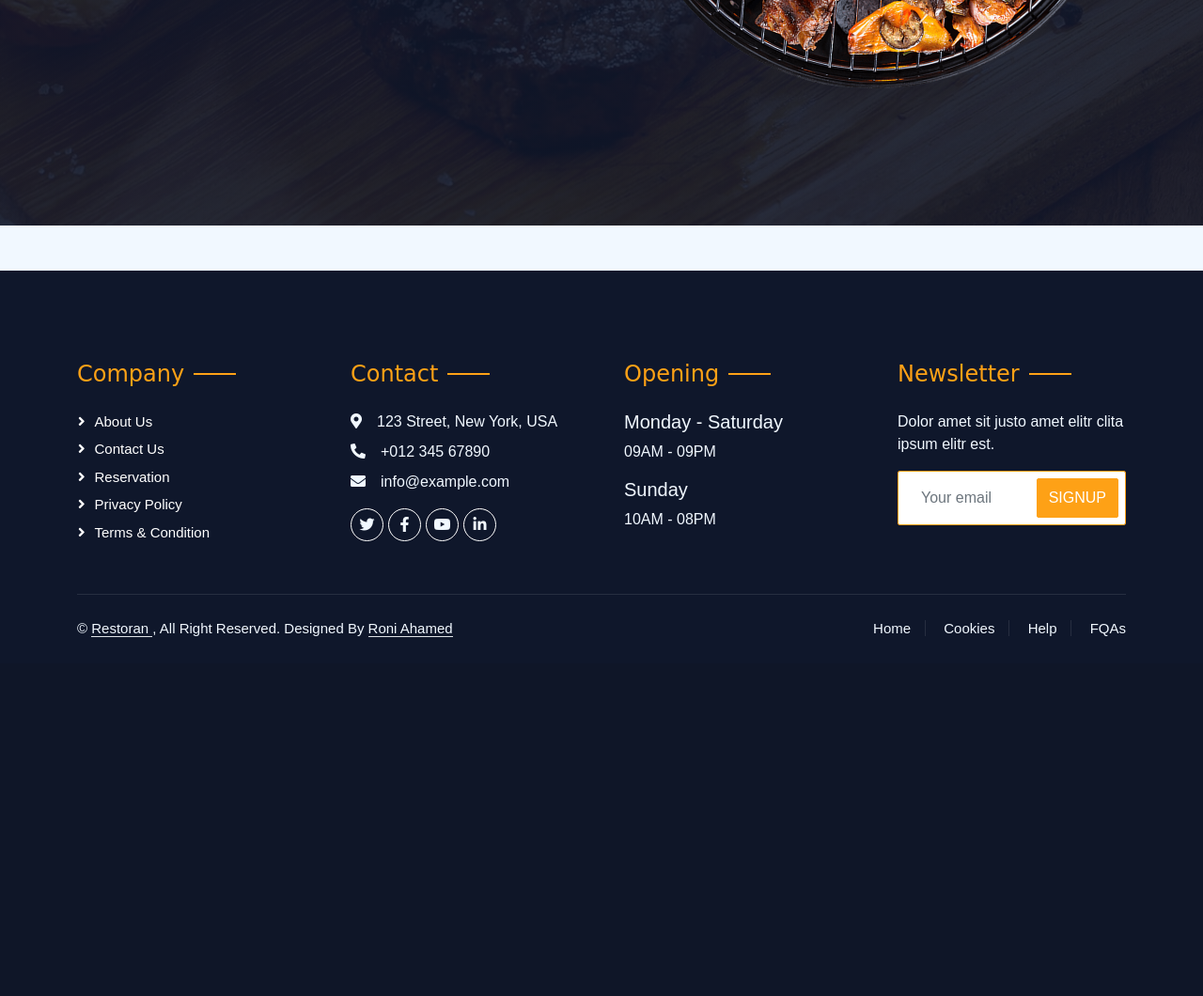
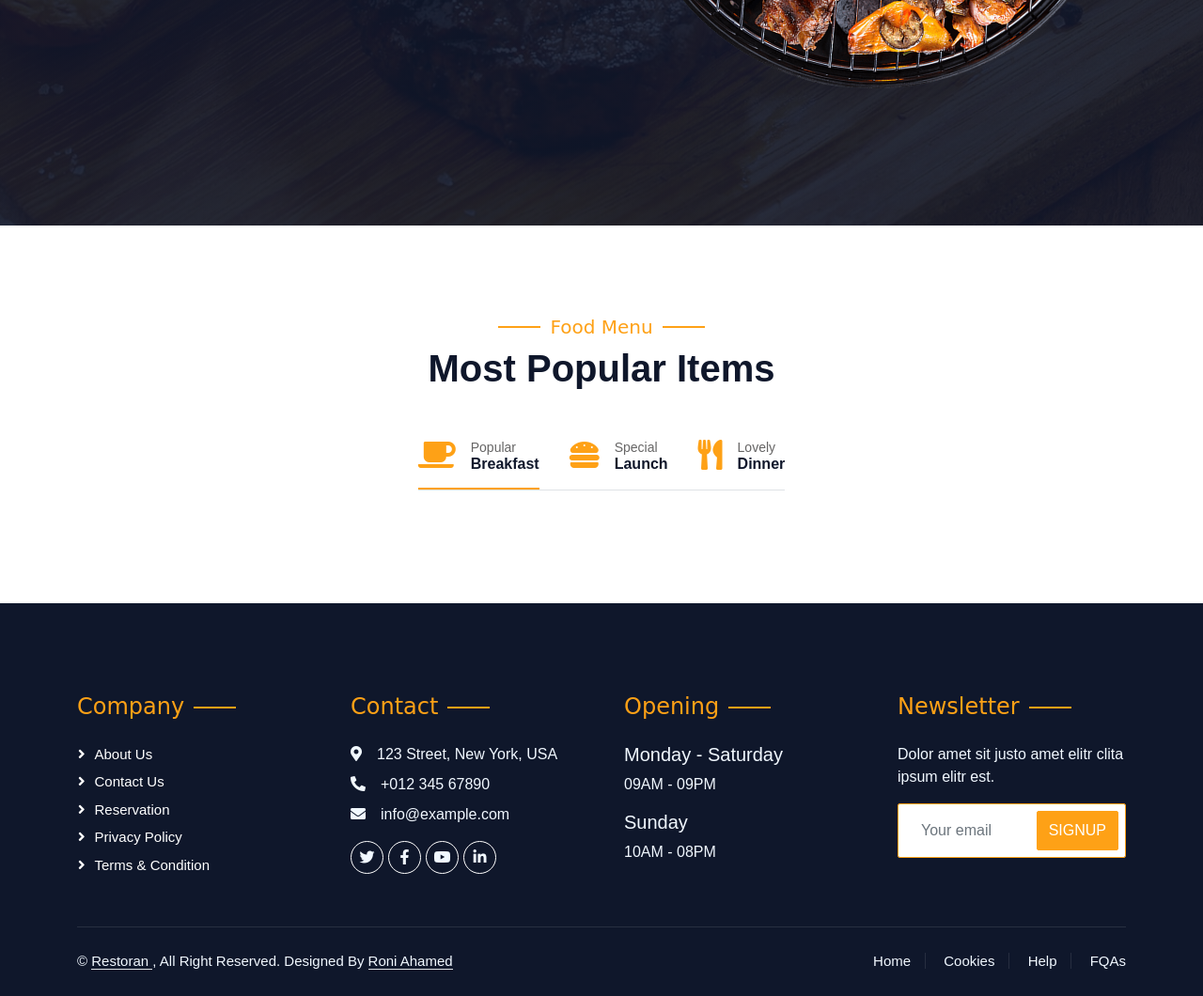
Before and after one commit to roniahamed/Restoran, a Django app: page / in a window 1280 px wide. Shown: the part 582-1642 px from the top of the page at 94% size. Before the commit the page ends 1260 px from the top, so only its background shows below. Run offline with Django 5.2, Linux system fonts and the light colour scheme; data that the repository does not hold is empty; some libraries are stand-ins or nearby versions.

Commit message:
home page item showing

```diff
--- a/templates/Common/base.html
+++ b/templates/Common/base.html
@@ -5,16 +5,22 @@
 
 <head>
     {% include 'common/meta.html' %}
+    <title> {% block title %} {% endblock title %} </title>
 </head>
 
 <body>
-    {% include 'common/nav.html' %}
+    <div class="container-xxl bg-white p-0">
+        {% include 'common/nav.html' %}
 
-    {% block 'content' %}
-    {% endblock %}
+        {% block content %}
+        {% endblock %}
 
 
-    {% include 'common/footer.html' %}
+        {% include 'common/footer.html' %}
+
+        <!-- Back to Top -->
+        <a href="#" class="btn btn-lg btn-primary btn-lg-square back-to-top"><i class="bi bi-arrow-up"></i></a>
+    </div>
     {% include 'common/scripts.html' %}
 </body>
 
--- a/templates/Common/meta.html
+++ b/templates/Common/meta.html
@@ -35,8 +35,6 @@
     <!-- Template Stylesheet -->
     <link href="{% static 'css/style.css' %}" rel="stylesheet">
 
-
-    <title> {% block title %} Hello {% endblock %} </title>
 </head>
 
 </html>
--- a/templates/items/data-show.html
+++ b/templates/items/data-show.html
@@ -1 +1,111 @@
 {% extends 'common/base.html' %}
+{% load static %}
+
+{% block title %} Restoran {% endblock title %}
+
+{% block content %}
+
+<!-- Menu Start -->
+<div class="container-xxl py-5">
+    <div class="container">
+        <div class="text-center wow fadeInUp" data-wow-delay="0.1s">
+            <h5 class="section-title ff-secondary text-center text-primary fw-normal">Food Menu</h5>
+            <h1 class="mb-5">Most Popular Items</h1>
+        </div>
+        <div class="tab-class text-center wow fadeInUp" data-wow-delay="0.1s">
+            <ul class="nav nav-pills d-inline-flex justify-content-center border-bottom mb-5">
+                <li class="nav-item">
+                    <a class="d-flex align-items-center text-start mx-3 ms-0 pb-3 active" data-bs-toggle="pill"
+                        href="#tab-1">
+                        <i class="fa fa-coffee fa-2x text-primary"></i>
+                        <div class="ps-3">
+                            <small class="text-body">Popular</small>
+                            <h6 class="mt-n1 mb-0">Breakfast</h6>
+                        </div>
+                    </a>
+                </li>
+                <li class="nav-item">
+                    <a class="d-flex align-items-center text-start mx-3 pb-3" data-bs-toggle="pill" href="#tab-2">
+                        <i class="fa fa-hamburger fa-2x text-primary"></i>
+                        <div class="ps-3">
+                            <small class="text-body">Special</small>
+                            <h6 class="mt-n1 mb-0">Launch</h6>
+                        </div>
+                    </a>
+                </li>
+                <li class="nav-item">
+                    <a class="d-flex align-items-center text-start mx-3 me-0 pb-3" data-bs-toggle="pill" href="#tab-3">
+                        <i class="fa fa-utensils fa-2x text-primary"></i>
+                        <div class="ps-3">
+                            <small class="text-body">Lovely</small>
+                            <h6 class="mt-n1 mb-0">Dinner</h6>
+                        </div>
+                    </a>
+                </li>
+            </ul>
+            <div class="tab-content">
+                <div id="tab-1" class="tab-pane fade show p-0 active">
+                    <div class="row g-4">
+                        {% for item in items %}
+                        <div class="col-lg-6">
+                            <div class="d-flex align-items-center">
+                                <img class="flex-shrink-0 img-fluid rounded" src="{{item.image.url}}" alt=""
+                                    style="width: 80px;">
+                                <div class="w-100 d-flex flex-column text-start ps-4">
+                                    <h5 class="d-flex justify-content-between border-bottom pb-2">
+                                        <span>{{ item.item_name }}</span>
+                                        <span class="text-primary">${{item.price}}</span>
+                                    </h5>
+                                    <small class="fst-italic">{{item.item_desc}}</small>
+                                </div>
+                            </div>
+                        </div>
+
+                        {% endfor %}
+
+                    </div>
+                </div>
+
+                <div id="tab-2" class="tab-pane fade show p-0">
+                    <div class="row g-4">
+                        <div class="col-lg-6">
+                            <div class="d-flex align-items-center">
+                                <img class="flex-shrink-0 img-fluid rounded" src="img/menu-1.jpg" alt=""
+                                    style="width: 80px;">
+                                <div class="w-100 d-flex flex-column text-start ps-4">
+                                    <h5 class="d-flex justify-content-between border-bottom pb-2">
+                                        <span>Chicken Burger</span>
+                                        <span class="text-primary">$115</span>
+                                    </h5>
+                                    <small class="fst-italic">Ipsum ipsum clita erat amet dolor justo
+                                        diam</small>
+                                </div>
+                            </div>
+                        </div>
+
+                    </div>
+                </div>
+                <div id="tab-3" class="tab-pane fade show p-0">
+                    <div class="row g-4">
+                        <div class="col-lg-6">
+                            <div class="d-flex align-items-center">
+                                <img class="flex-shrink-0 img-fluid rounded" src="img/menu-1.jpg" alt=""
+                                    style="width: 80px;">
+                                <div class="w-100 d-flex flex-column text-start ps-4">
+                                    <h5 class="d-flex justify-content-between border-bottom pb-2">
+                                        <span>Chicken Burger</span>
+                                        <span class="text-primary">$115</span>
+                                    </h5>
+                                    <small class="fst-italic">Ipsum ipsum clita erat amet dolor justo
+                                        diam</small>
+                                </div>
+                            </div>
+                        </div>
+                    </div>
+                </div>
+            </div>
+        </div>
+    </div>
+</div>
+<!-- Menu End -->
+{% endblock %}
--- a/templates/items/index.html
+++ b/templates/items/index.html
@@ -1,4 +1,4 @@
-{% extends 'items/base.html' %}
+{% extends 'common/base.html' %}
 
 {% block title %}
 This Contetn
```
